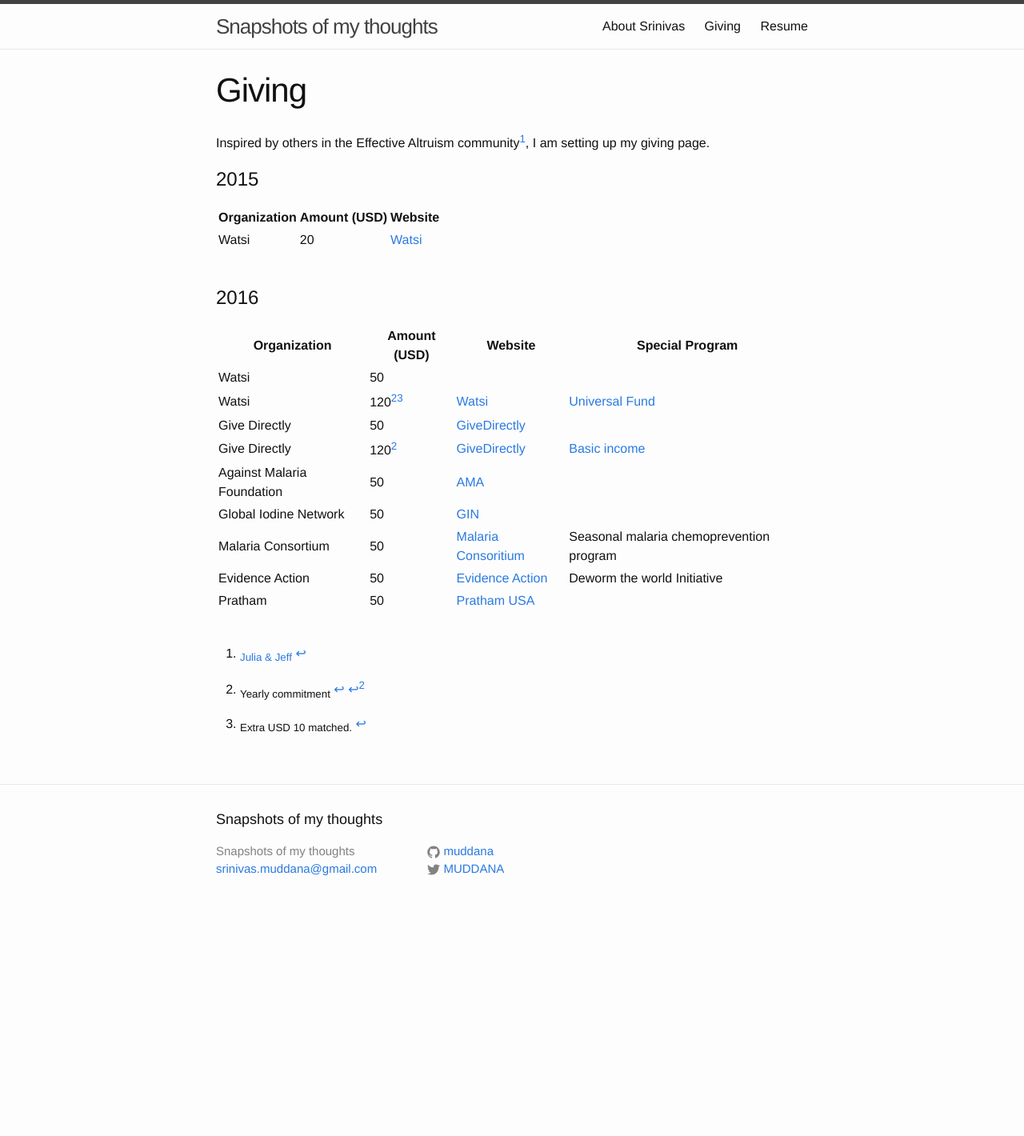
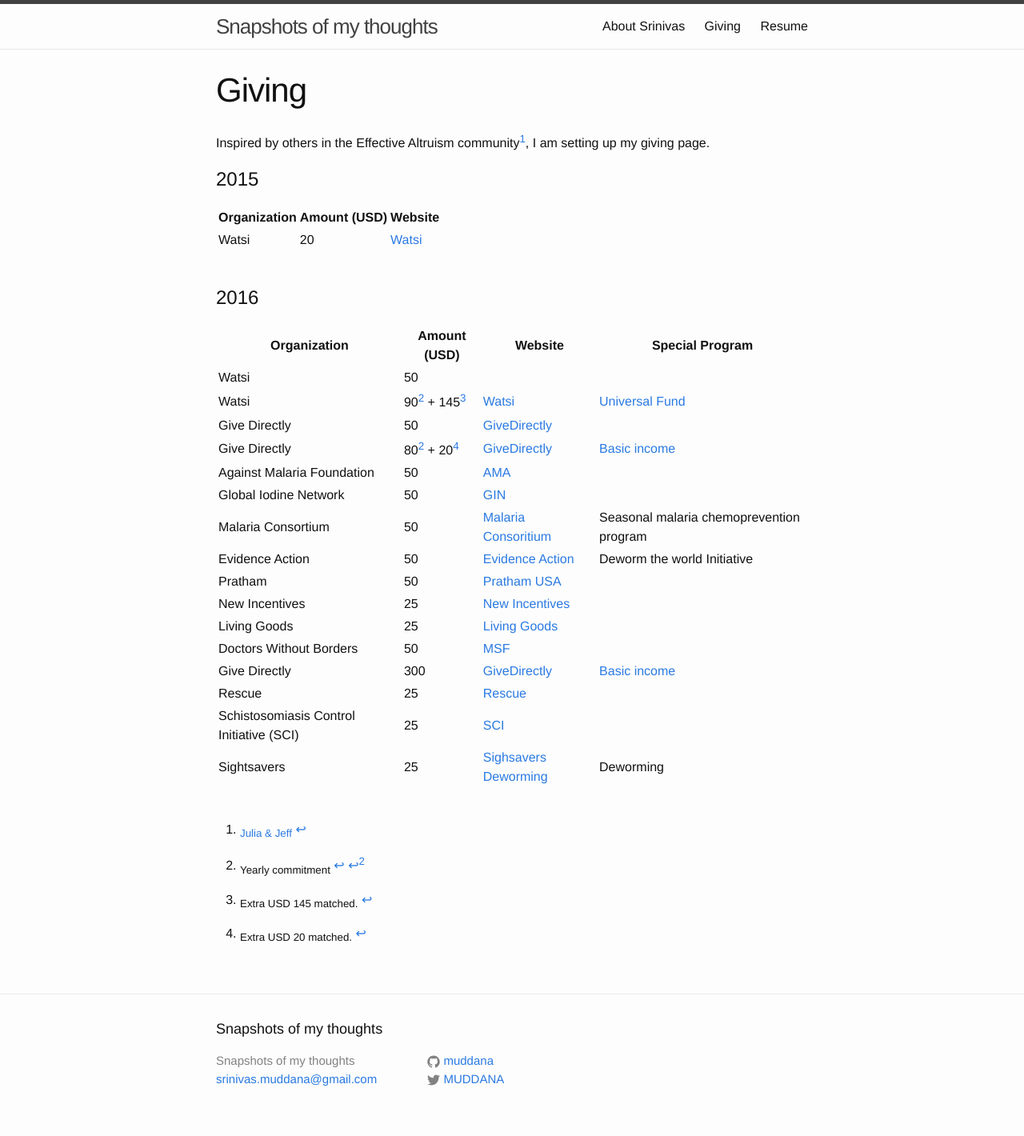
Before and after one commit to muddana/muddana.github.io, a Jekyll site: the page built from giving.md, in a window 1280 px wide. Shown: the whole page at 80% size. Built offline with Jekyll 4.4.1, drawn with Linux system fonts in a browser that asks for light colours; before the commit the page ends 1158 px from its top, so only the background shows below that.

Commit message:
updated year end giving

```diff
--- a/giving.md
+++ b/giving.md
@@ -19,18 +19,27 @@
 | Organization   | Amount (USD)  | Website  	    | Special Program  |
 | -------------  | ------------- |---------------   | ---------------- |
 | Watsi          | 50  		     |                  |                  |
-| Watsi          | 120[^2][^3]		 | [Watsi](http://watsi.org)        | [Universal Fund](https://watsi.org/universal-fund)   |
+| Watsi          | 90[^2] + 145[^3]		 | [Watsi](http://watsi.org)        | [Universal Fund](https://watsi.org/universal-fund)   |
 | Give Directly  | 50  			 | [GiveDirectly](http://givedirectly.org) |                  |
-| Give Directly  | 120[^2]  	 | [GiveDirectly](http://givedirectly.org) | [Basic income](https://www.givedirectly.org/basic-income) |
+| Give Directly  | 80[^2] + 20[^4]  	 | [GiveDirectly](http://givedirectly.org) | [Basic income](https://www.givedirectly.org/basic-income) |
 | Against Malaria Foundation          | 50  		     |  [AMA](https://www.againstmalaria.com/)                |                  |
 | Global Iodine Network         | 50  		     |  [GIN](http://www.ign.org/) |                  |
 |Malaria Consortium | 50 | [Malaria Consoritium](http://www.malariaconsortium.org/) | Seasonal malaria chemoprevention program  |
 |Evidence Action  | 50 | [Evidence Action](https://www.evidenceaction.org/dewormtheworld) | Deworm the world Initiative  |
 |Pratham  | 50 | [Pratham USA](http://prathamusa.org/) |  |
+|New Incentives  | 25 | [New Incentives](http://www.newincentives.org/) |  |
+|Living Goods  | 25 | [Living Goods](https://livinggoods.org) |  |
+|Doctors Without Borders  | 50 | [MSF](http://www.doctorswithoutborders.org/) |  |
+| Give Directly  | 300  	 | [GiveDirectly](http://givedirectly.org) | [Basic income](https://www.givedirectly.org/basic-income) |
+| Rescue  | 25  	 | [Rescue](https://www.rescue.org/) | |
+| Schistosomiasis Control Initiative (SCI)  | 25  	 | [SCI](http://www.imperial.ac.uk/schistosomiasis-control-initiative) | |
+| Sightsavers   | 25  	 | [Sighsavers Deworming](http://www.sightsaversusa.org/) | Deworming |
+
 
 
 <br/>
 
 [^1]: <sub>[Julia & Jeff](http://www.jefftk.com/donations)</sub>
 [^2]: <sub>Yearly commitment</sub>
-[^3]: <sub>Extra USD 10 matched.</sub>
+[^3]: <sub>Extra USD 145 matched.</sub>
+[^4]: <sub>Extra USD 20 matched.</sub>
```
